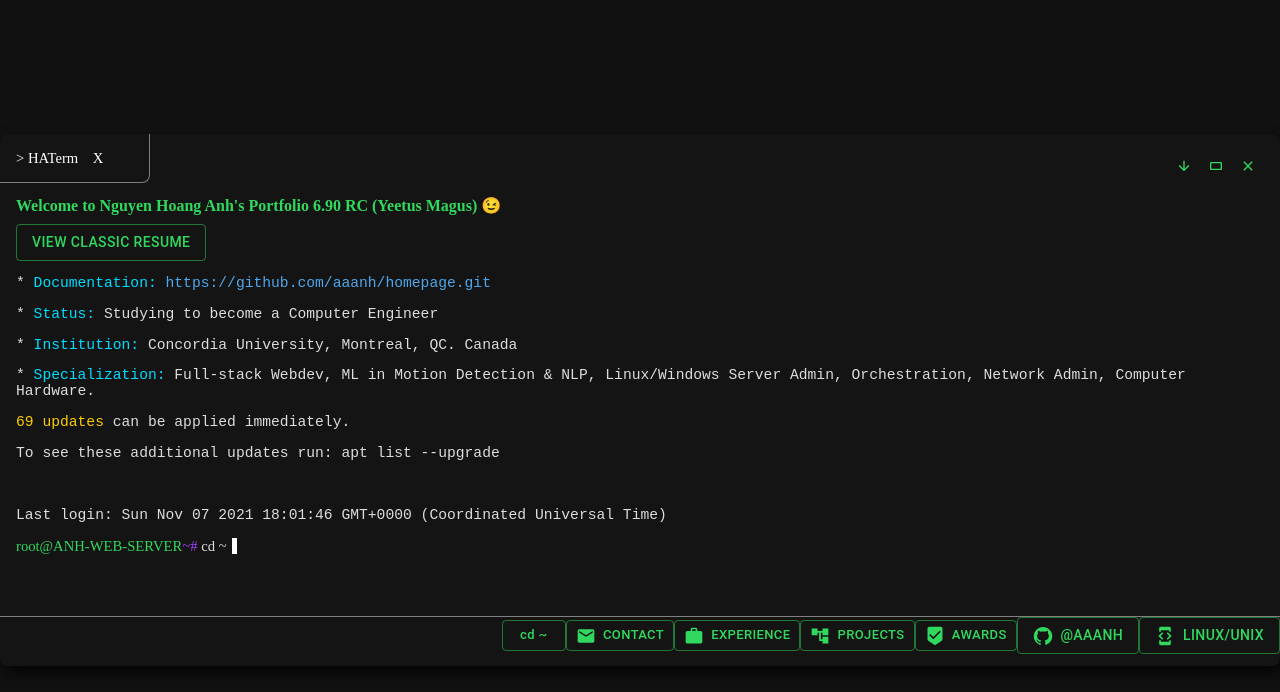
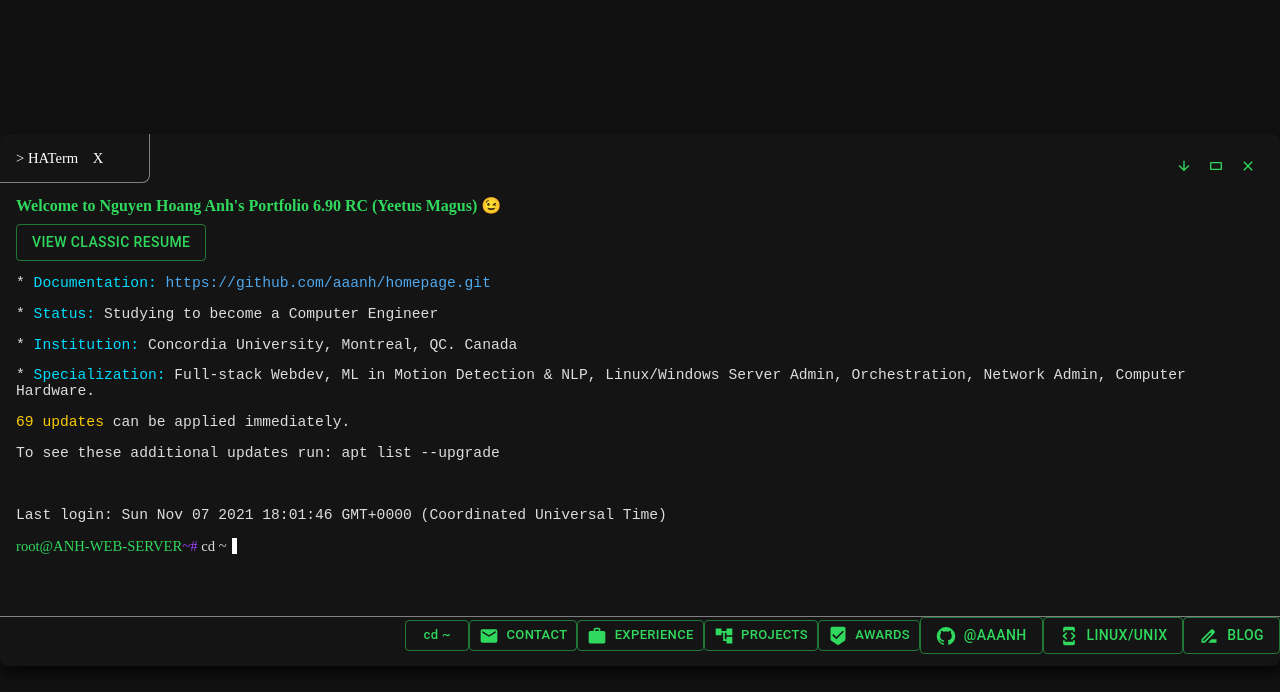
Before and after one commit to zasshuwu/nogamioka, a Next.js app: page / in a window 1280 px wide. Shown: the top 692 px of the page. Built offline with nearby package versions, Linux system fonts and the light colour scheme.

Commit message:
adde blog btn, fixed wrong border colors

```diff
--- a/components/navbar.js
+++ b/components/navbar.js
@@ -12,6 +12,7 @@ import WorkIcon from "@mui/icons-material/Work";
 import AccountTreeIcon from "@mui/icons-material/AccountTree";
 import BeenhereIcon from "@mui/icons-material/Beenhere";
 import DeveloperModeIcon from "@mui/icons-material/DeveloperMode";
+import DriveFileRenameOutlineIcon from "@mui/icons-material/DriveFileRenameOutline";
 
 const useStyles = makeStyles((theme) => ({
 	navBarWrapper: {
@@ -36,6 +37,7 @@ const useStyles = makeStyles((theme) => ({
 		"&:hover": {
 			background: "#1691f0",
 			color: customTheme.palette.background.main,
+			borderColor: "#1691f0",
 		},
 	},
 	customButtonContact: {
@@ -44,6 +46,7 @@ const useStyles = makeStyles((theme) => ({
 		"&:hover": {
 			background: customTheme.palette.primary.main,
 			color: customTheme.palette.background.main,
+			borderColor: customTheme.palette.primary.main,
 		},
 	},
 	customButtonExperience: {
@@ -52,6 +55,7 @@ const useStyles = makeStyles((theme) => ({
 		"&:hover": {
 			background: "#facc00",
 			color: customTheme.palette.background.main,
+			borderColor: "#facc00",
 		},
 	},
 	customButtonProjects: {
@@ -60,6 +64,7 @@ const useStyles = makeStyles((theme) => ({
 		"&:hover": {
 			background: "#00ddff",
 			color: customTheme.palette.background.main,
+			borderColor: "#00ddff",
 		},
 	},
 	customButtonAwards: {
@@ -68,6 +73,7 @@ const useStyles = makeStyles((theme) => ({
 		"&:hover": {
 			background: customTheme.palette.navButton,
 			color: customTheme.palette.background.main,
+			borderColor: customTheme.palette.navButton,
 		},
 	},
 	customButtonGitHub: {
@@ -76,6 +82,7 @@ const useStyles = makeStyles((theme) => ({
 		"&:hover": {
 			background: "#fff",
 			color: customTheme.palette.background.main,
+			borderColor: "#fff",
 		},
 	},
 	customButtonLinux: {
@@ -84,30 +91,16 @@ const useStyles = makeStyles((theme) => ({
 		"&:hover": {
 			background: "#0077BB",
 			color: customTheme.palette.background.main,
+			borderColor: "#0077BB",
 		},
 	},
-	customButtonVpn: {
-		color: "#fff",
-		borderColor: "#fff",
+	customButtonBlog: {
+		color: "pink",
+		borderColor: "pink",
 		"&:hover": {
-			background: "#fff",
+			background: "pink",
 			color: customTheme.palette.background.main,
-		},
-	},
-	customButtonRDP: {
-		color: "#fff",
-		borderColor: "#fff",
-		"&:hover": {
-			background: "#fff",
-			color: customTheme.palette.background.main,
-		},
-	},
-	customButtonXterm: {
-		color: "#E95420",
-		borderColor: "#E95420",
-		"&:hover": {
-			background: "#E95420",
-			color: customTheme.palette.background.main,
+			borderColor: "pink",
 		},
 	},
 	BtnText: {
@@ -230,6 +223,16 @@ export default function NavBar({ setCommand, setContent }) {
 					<DeveloperModeIcon fontSize="small"></DeveloperModeIcon>
 					<span className={classes.BtnText}>&nbsp; Linux/Unix</span>
 				</Button>
+				<Button
+					className={classes.customButtonBlog}
+					variant="outlined"
+					onClick={() => {
+						window.open("https://dev.hoanganh.tech");
+					}}
+				>
+					<DriveFileRenameOutlineIcon fontSize="small"></DriveFileRenameOutlineIcon>
+					<span className={classes.BtnText}>&nbsp; Blog</span>
+				</Button>
 			</div>
 		</div>
 	);
```
Also changed, not shown: 1 other file (tests, documents, lock files or other folders).
